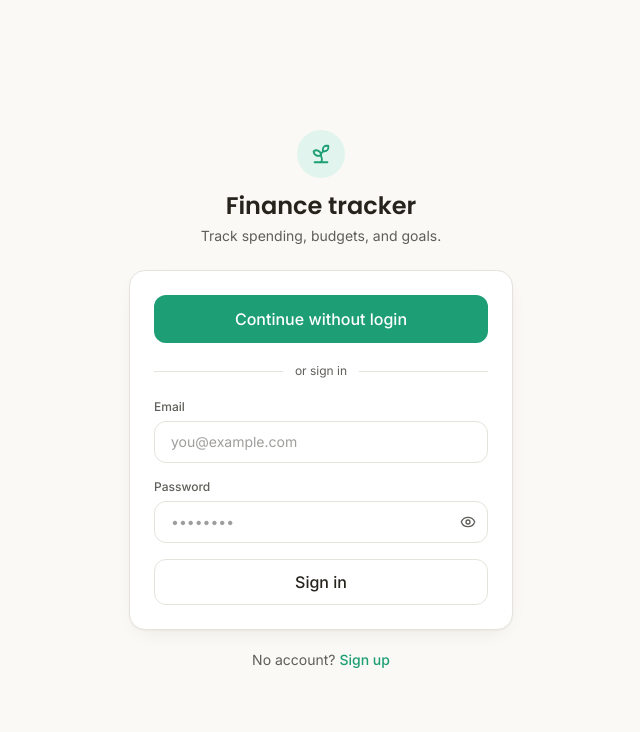
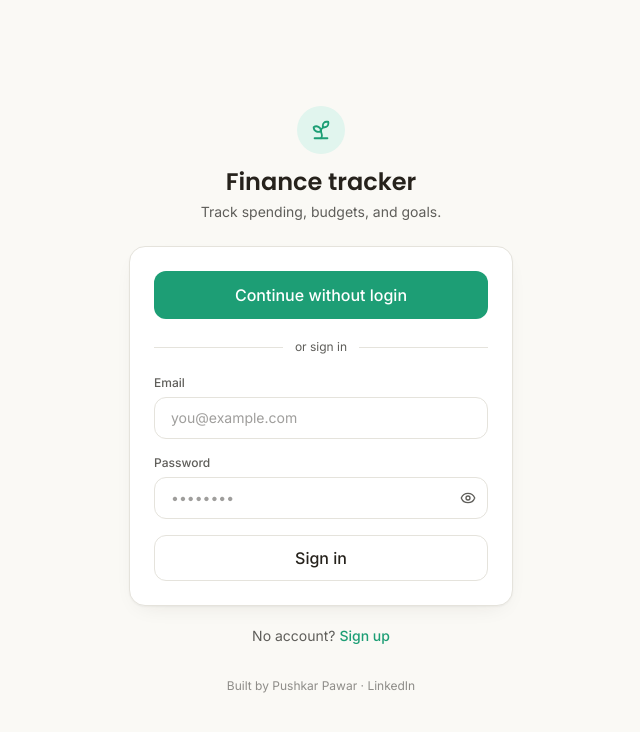
Before and after one commit to Pushkar012345/finance-tracker, a React (Vite) app in the folder frontend/: page /login in a window 1280 px wide. Shown: the top 732 px of the page, without its empty margins (319-959 px from the left). Built offline with nearby package versions, Linux system fonts and the light colour scheme; no server answers.

Commit message:
fix: UI improved

```diff
--- a/frontend/src/pages/LoginPage.tsx
+++ b/frontend/src/pages/LoginPage.tsx
@@ -104,6 +104,18 @@ export default function LoginPage() {
             Sign up
           </Link>
         </p>
+
+        <p className="text-center text-xs text-sprout-text-muted/70 mt-8">
+          Built by Pushkar Pawar ·{" "}
+          <a
+            href="https://www.linkedin.com/in/pushkarpawar314/"
+            target="_blank"
+            rel="noopener noreferrer"
+            className="hover:text-sprout-text-muted hover:underline"
+          >
+            LinkedIn
+          </a>
+        </p>
       </div>
     </div>
   );
```
